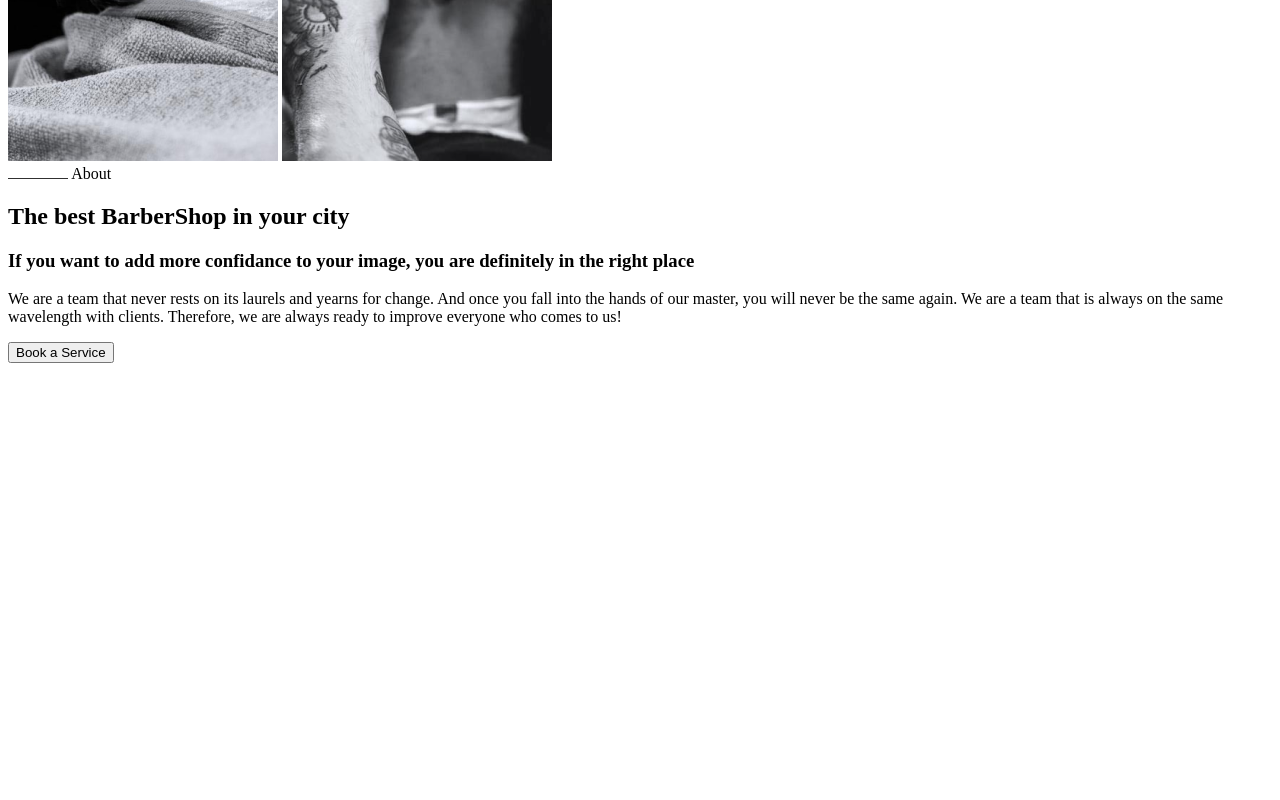
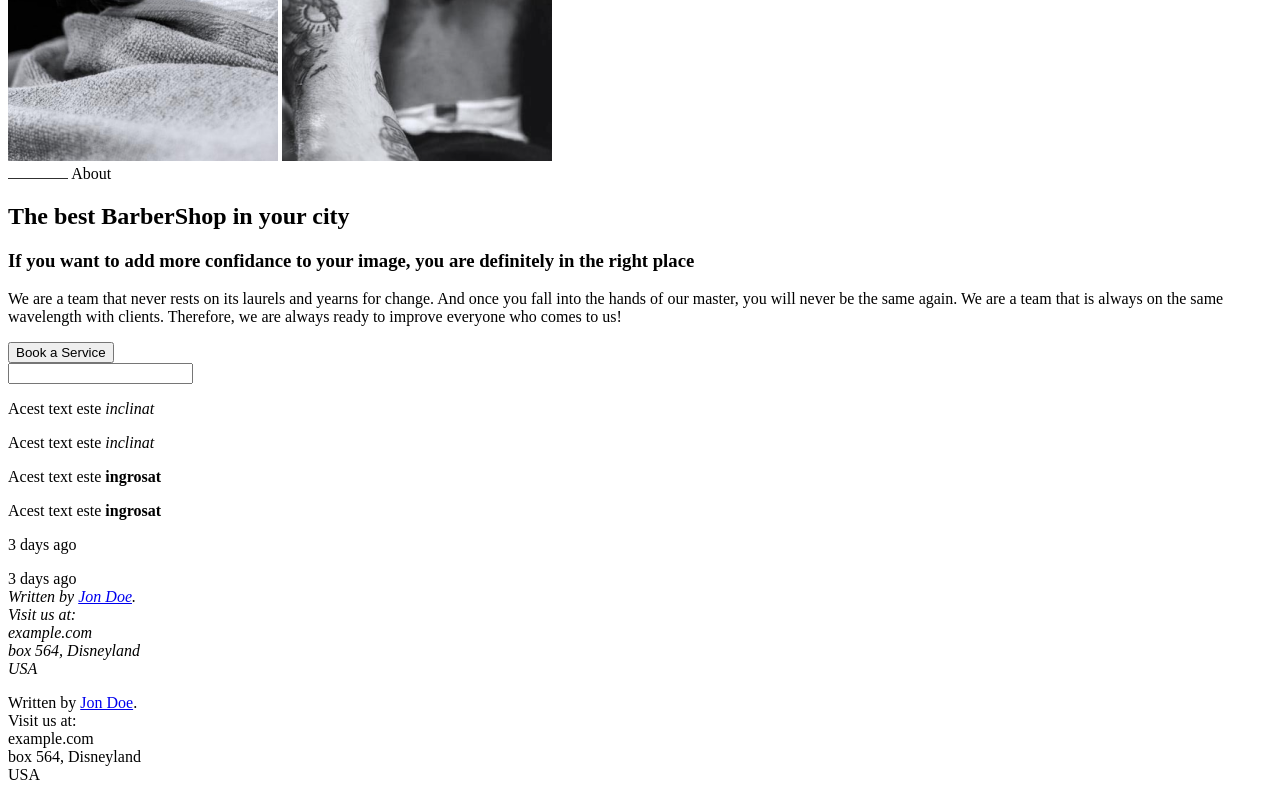
Before and after one commit to Lety15/html-css-lesson-1-module-1, a plain HTML site: page index.html in a window 1280 px wide. Shown: the part 675-1475 px from the top of the page. Before the commit the page ends 1046 px from the top, so only its background shows below. Drawn offline with Linux system fonts and the light colour scheme.

Commit message:
Examples

```diff
--- a/index.html
+++ b/index.html
@@ -62,11 +62,35 @@
             </p>
 
             <button>Book a Service</button>
-
-
+        </section>
+        <section>
+            <input type="password" />
+        </section>
+        <section>
+            <!-- About section -->
         </section>
     </main>
  </body>
+ <p>Acest text este <i>inclinat</i></p>
+ <p>Acest text este <em>inclinat</em></p>
+ <p>Acest text este <b>ingrosat</b></p>
+ <p>Acest text este <strong>ingrosat</strong></p>
+ <p>3 days ago</p>
+ <time pubdate datetime="2011-07-03">3 days ago</time>
 
+ <address>
+    Written by <a href="mailto:webmaster@example.com">Jon Doe</a>.<br>
+    Visit us at:<br />
+    example.com<br />
+    box 564, Disneyland<br />
+    USA
+ </address>
+ <p>
+    Written by <a href="mailto:webmaster@example.com">Jon Doe</a>.<br>
+    Visit us at:<br />
+    example.com<br />
+    box 564, Disneyland<br />
+    USA
+ </p>
 
 </html>
```
